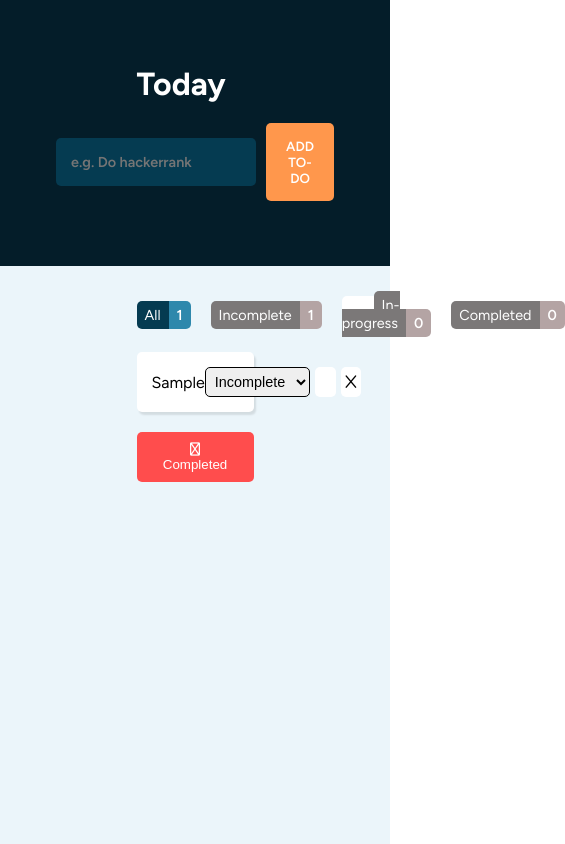
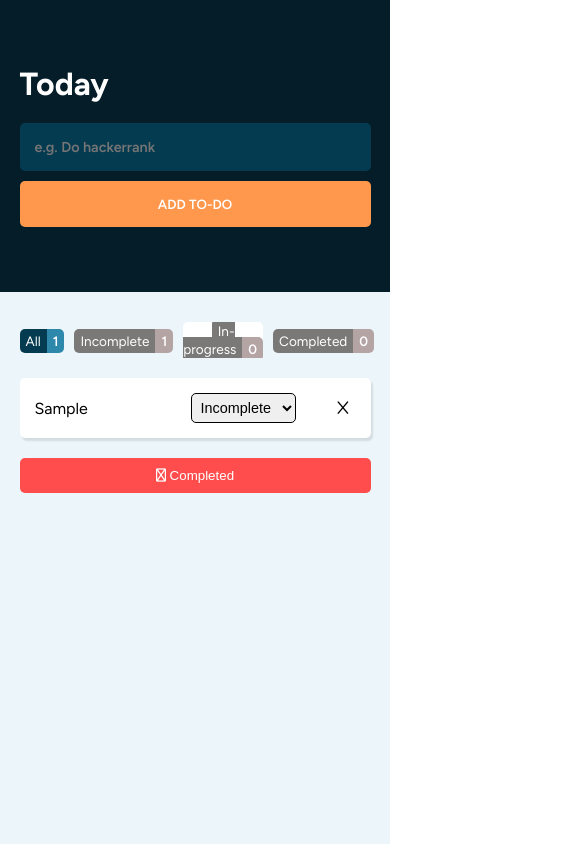
Before and after one commit to Boboiboy181/todo-list, a React (Vite) app: page / in a window 390 px wide. Both pictures are taken after typing "Sample" into the empty fields and a click on the button "ADD TO-DO". Shown: the top 844 px of the page, 565 px wide, since content can reach past the window. Built offline with nearby package versions, Linux system fonts and the light colour scheme.

Commit message:
added responsive and edit todo

```diff
--- a/src/App.scss
+++ b/src/App.scss
@@ -1,4 +1,5 @@
-@import './variables.scss';
+@import './scss/variables.scss';
+@import './scss/responsive.scss';
 
 .main {
   display: flex;
@@ -17,11 +18,27 @@
 }
 
 .todo-container {
-  width: 30%;
+  width: 40%;
   padding: 30px 0;
   display: flex;
   align-items: center;
   flex-direction: column;
+
+  @include desktop {
+    width: 50%;
+  }
+
+  @include large-desktop-width {
+    width: 40%;
+  }
+
+  @include tablet {
+    width: 70%;
+  }
+
+  @include mobile {
+    width: 90%;
+  }
 }
 
 .empty {
@@ -42,6 +59,10 @@
     color 0.3s,
     transform 0.2s;
 
+  @include mobile {
+    width: 100%;
+  }
+
   &:hover {
     background-color: #ff3333;
     border-color: #ff3333;
--- a/src/App.tsx
+++ b/src/App.tsx
@@ -24,11 +24,16 @@ function App() {
 
   const updateTodo = (
     id: string,
-    status: "Incomplete" | "In-progress" | "Completed"
+    status?: "Incomplete" | "In-progress" | "Completed",
+    content?: string
   ) => {
     const newTodos = todos.map((todo) => {
       if (todo.id === id) {
-        todo.status = status;
+        return {
+          ...todo,
+          status: status || todo.status,
+          content: content || todo.content,
+        };
       }
       return todo;
     });
@@ -50,7 +55,11 @@ function App() {
       <Header addTodo={addTodo} />
       <section className="body">
         <div className="todo-container">
-          <StatusList todos={todos} filterValue={filterValue} setValue={setFilterValue} />
+          <StatusList
+            todos={todos}
+            filterValue={filterValue}
+            setValue={setFilterValue}
+          />
           {filteredTodos.length === 0 ? (
             <p className="empty">No todos yet. Add a todo to get started.</p>
           ) : (
--- a/src/components/Header/styles.scss
+++ b/src/components/Header/styles.scss
@@ -1,4 +1,5 @@
-@import '../../variables.scss';
+@import '../../scss/variables.scss';
+@import '../../scss/responsive.scss';
 
 .header {
   width: 100%;
@@ -9,13 +10,28 @@
   align-items: center;
 
   &-container {
-    width: 30%;
     text-align: center;
     gap: 20px;
     display: flex;
     justify-content: center;
     align-items: center;
     flex-direction: column;
+
+    @include desktop {
+      width: 50%;
+    }
+
+    @include large-desktop-width {
+      width: 40%;
+    }
+
+    @include tablet {
+      width: 70%;
+    }
+
+    @include mobile {
+      width: 90%;
+    }
 
     h1 {
       color: white;
@@ -31,6 +47,11 @@
       gap: 10px;
       width: 100%;
 
+      @include mobile {
+        flex-direction: column;
+        width: 100%;
+      }
+
       input {
         flex: 1;
         padding: 15px;
@@ -43,6 +64,10 @@
         outline: none;
         background-color: $secondary-color;
         color: $primary-color;
+
+        @include mobile {
+          width: 100%;
+        }
       }
 
       button {
@@ -56,6 +81,10 @@
         font-weight: 600;
         transition: all 0.3s ease;
 
+        @include mobile {
+          width: 100%;
+        }
+
         &:hover {
           background-color: $button-hover-color;
         }
--- a/src/components/StatusItem/styles.scss
+++ b/src/components/StatusItem/styles.scss
@@ -1,4 +1,5 @@
-@import '../../variables.scss';
+@import '../../scss/variables.scss';
+@import '../../scss/responsive.scss';
 
 .status-item-container {
   list-style: none;
@@ -33,13 +34,18 @@
 
     span {
       transition: all 0.4s ease;
+      padding: 5px 8px;
+
+      @include mobile {
+        font-size: 0.85rem;
+        padding: 4px 6px;
+      }
     }
   }
 
   &__status {
     background-color: #7b7878;
     border-radius: 5px 0 0 5px;
-    padding: 5px 8px;
     color: white;
   }
 
@@ -47,7 +53,6 @@
     font-weight: 600;
     background-color: #b4a4a4;
     text-align: right;
-    padding: 5px 8px;
     border-radius: 0 5px 5px 0;
     color: white;
   }
--- a/src/components/StatusList/styles.scss
+++ b/src/components/StatusList/styles.scss
@@ -1,3 +1,5 @@
+@import '../../scss/responsive.scss';
+
 .status-list-container {
   display: flex;
   align-items: center;
@@ -5,4 +7,11 @@
   gap: 20px;
   margin-bottom: 20px;
   align-self: flex-start;
+
+  @include mobile {
+    overflow-x: auto;
+    overflow-y: hidden;
+    -webkit-overflow-scrolling: touch;
+    gap: 10px;
+  }
 }
--- a/src/components/TodoItem/TodoItem.tsx
+++ b/src/components/TodoItem/TodoItem.tsx
@@ -1,4 +1,4 @@
-import { ChangeEvent } from "react";
+import { ChangeEvent, useEffect, useRef, useState } from "react";
 import { Todo } from "../../types/Todo";
 import "./styles.scss";
 
@@ -7,12 +7,22 @@ type TodoItemProps = {
   deleteTodo: (id: string) => void;
   updateTodo: (
     id: string,
-    status: "Incomplete" | "In-progress" | "Completed"
+    status?: "Incomplete" | "In-progress" | "Completed",
+    content?: string
   ) => void;
 };
 
 const TodoItem = ({ item, deleteTodo, updateTodo }: TodoItemProps) => {
   const { content, id, status } = item;
+
+  const [isEditing, setIsEditing] = useState(false);
+  const inputRef = useRef<HTMLInputElement>(null);
+
+  useEffect(() => {
+    if (isEditing) {
+      inputRef.current?.focus();
+    }
+  }, [isEditing]);
 
   const handleChangeStatus = (e: ChangeEvent<HTMLSelectElement>) => {
     const newStatus = e.target.value as
@@ -22,13 +32,30 @@ const TodoItem = ({ item, deleteTodo, updateTodo }: TodoItemProps) => {
     updateTodo(id, newStatus);
   };
 
+  const handleOpenEdit = () => {
+    setIsEditing(true);
+  };
+
+  const handleSaveEdit = () => {
+    const content = inputRef.current?.value || "";
+
+    if (!content) return;
+
+    updateTodo(id, status, content);
+    setIsEditing(false);
+  };
+
   const isCompleted = status === "Completed" ? "completed" : "";
 
   return (
     <li className={`todo-item ${isCompleted}`}>
       <div className="todo-item-container">
         <div className="todo-item-content">
-          <p>{content}</p>
+          {isEditing ? (
+            <input type="text" defaultValue={content} ref={inputRef} />
+          ) : (
+            <p>{content}</p>
+          )}
         </div>
         <div className="todo-item-action">
           <select defaultValue={status} onChange={(e) => handleChangeStatus(e)}>
@@ -36,9 +63,17 @@ const TodoItem = ({ item, deleteTodo, updateTodo }: TodoItemProps) => {
             <option value="In-progress">In-progress</option>
             <option value="Completed">Completed</option>
           </select>
-          <button className="todo-item-action__edit">
-            <i className="fa-light fa-pen-to-square"></i>
-          </button>
+
+          {isEditing ? (
+            <button onClick={handleSaveEdit} className="todo-item-action__edit">
+              <i className="fa-regular fa-check"></i>
+            </button>
+          ) : (
+            <button onClick={handleOpenEdit} className="todo-item-action__edit">
+              <i className="fa-light fa-pen-to-square"></i>
+            </button>
+          )}
+
           <button
             onClick={() => deleteTodo(id)}
             className="todo-item-action__del"
--- a/src/components/TodoItem/styles.scss
+++ b/src/components/TodoItem/styles.scss
@@ -1,4 +1,4 @@
-@import '../../variables.scss';
+@import '../../scss/variables.scss';
 
 .todo-item {
   padding: 15px;
@@ -13,40 +13,29 @@
     display: flex;
     align-items: center;
     justify-content: space-between;
+    gap: 10px;
   }
 
   &-content {
     display: flex;
     align-items: center;
     gap: 15px;
+    flex: 1;
 
     p {
       overflow-x: auto;
     }
 
     input {
+      padding: 5px;
+      border: none;
       appearance: none;
-      width: 20px;
-      height: 20px;
-      border-radius: 50%;
-      cursor: pointer;
-      border: 2px solid #000;
-      background-color: white;
-      display: flex;
-      align-items: center;
-      justify-content: center;
-      position: relative;
-
-      &:checked {
-        background-color: $third-color;
-
-        &::after {
-          content: '\2713';
-          font-size: 1.2rem;
-          color: white;
-          position: absolute;
-        }
-      }
+      font-family: "Figtree", sans-serif;
+      font-size: 1rem;
+      outline: none;
+      color: black;
+      width: 100%;
+      border-radius: 5px;
     }
   }
 
@@ -62,6 +51,7 @@
       cursor: pointer;
       transition: all 0.3s ease;
       font-size: 0.9rem;
+      min-width: 25px;
 
       &:hover {
         background-color: #f4f1f1;
@@ -85,18 +75,21 @@
 
   &.completed {
     background-color: $third-color;
+    color: $fourth-color;
 
     p {
       text-decoration: line-through;
     }
 
     select {
-      // border: none;
-      background-color: unset;
+      color: white;
+      border-color: green;
+      background-color: green;
     }
 
     button {
       background-color: unset;
+      color: $fourth-color;
 
       &:hover {
         color: #777;
--- a/src/components/TodoList/TodoList.tsx
+++ b/src/components/TodoList/TodoList.tsx
@@ -6,7 +6,8 @@ type TodoListProps = {
   todos: Todo[];
   updateTodo: (
     id: string,
-    status: "Incomplete" | "In-progress" | "Completed"
+    status?: "Incomplete" | "In-progress" | "Completed",
+    content?: string
   ) => void;
   deleteTodo: (id: string) => void;
 };
--- a/src/components/TodoList/styles.scss
+++ b/src/components/TodoList/styles.scss
@@ -1,4 +1,4 @@
-@import '../../variables.scss';
+@import '../../scss/variables.scss';
 
 .todo-list-container {
   display: flex;
--- /dev/null
+++ b/src/scss/responsive.scss
@@ -0,0 +1,28 @@
+$mobile-width: 480px;
+$tablet-width: 768px;
+$desktop-width: 1024px;
+$large-desktop-width: 1500px;
+
+@mixin mobile {
+  @media (max-width: #{$mobile-width - 1px}) {
+    @content;
+  }
+}
+
+@mixin tablet {
+  @media (min-width: #{$tablet-width}) and (max-width: #{$desktop-width - 1px}) {
+    @content;
+  }
+}
+
+@mixin desktop {
+  @media (min-width: #{$desktop-width}) {
+    @content;
+  }
+}
+
+@mixin large-desktop-width {
+  @media (min-width: #{$large-desktop-width}) {
+    @content;
+  }
+}
```
Also changed, not shown: src/scss/variables.scss (renamed from src/variables.scss).
